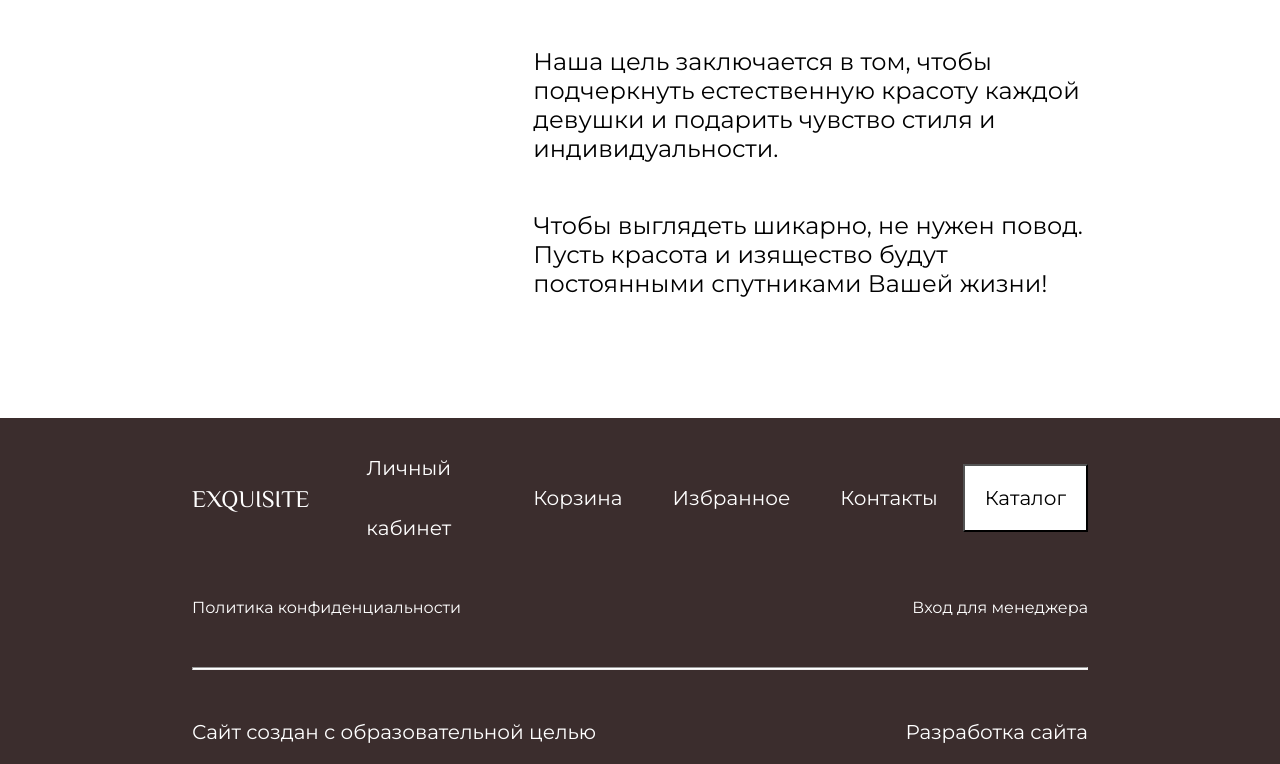
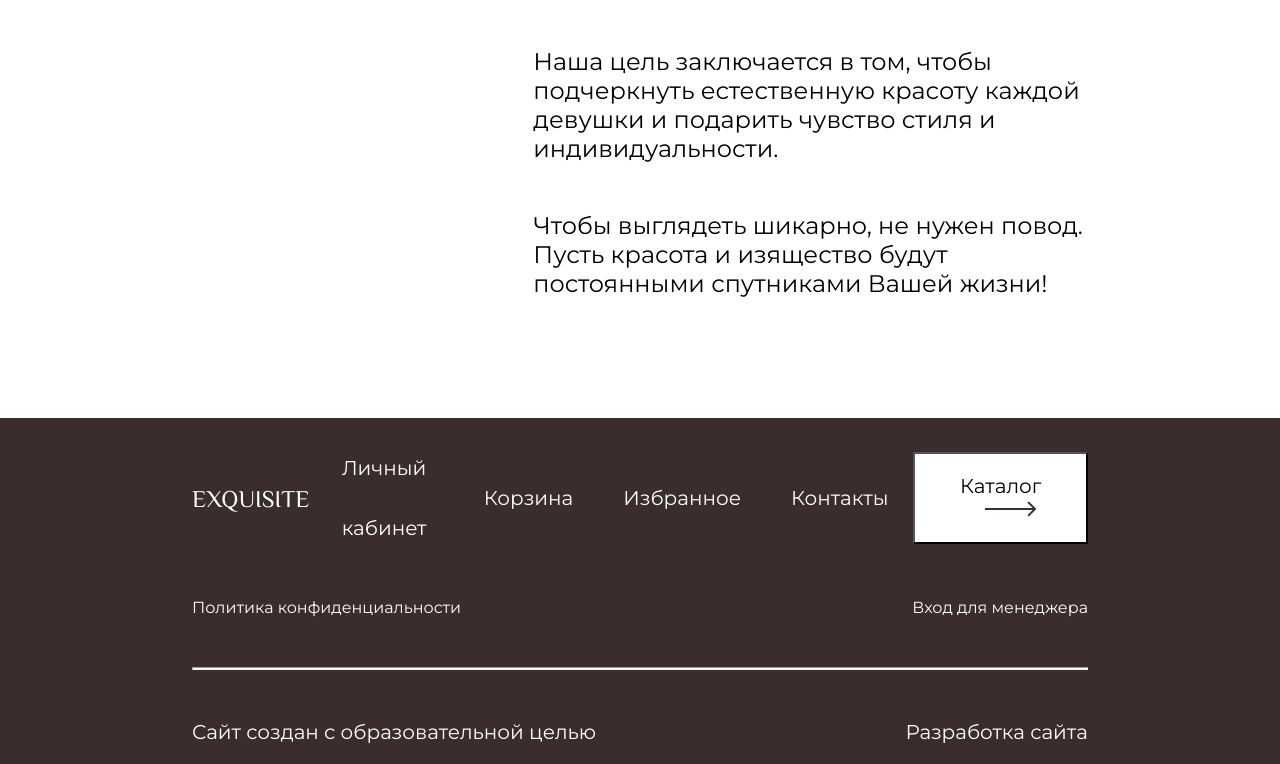
Before and after one commit to algorithm-ssau/2023-6314-3_e-commerce, a React (Vite) app in the folder client/: page / in a window 1280 px wide. Shown: the part 2744-3508 px from the top of the page. Built offline with nearby package versions, Linux system fonts and the light colour scheme.

Commit message:
feat: add arrow in footer button

```diff
--- a/client/src/components/footer/Footer.tsx
+++ b/client/src/components/footer/Footer.tsx
@@ -1,4 +1,6 @@
+import { HoverableSVG } from "../HeroSectionArrow/HoverableSVG";
 import styles from "./Footer.module.css";
+
 
 export const Footer = () => {
   return (
@@ -24,7 +26,10 @@ export const Footer = () => {
           </a>
         </div>
         <div className={styles.footerSection}>
-          <button className={styles.btn}>Каталог</button>
+          <button className={styles.btn}>Каталог
+          <HoverableSVG />
+          </button>
+
         </div>
 
       </div>
```
